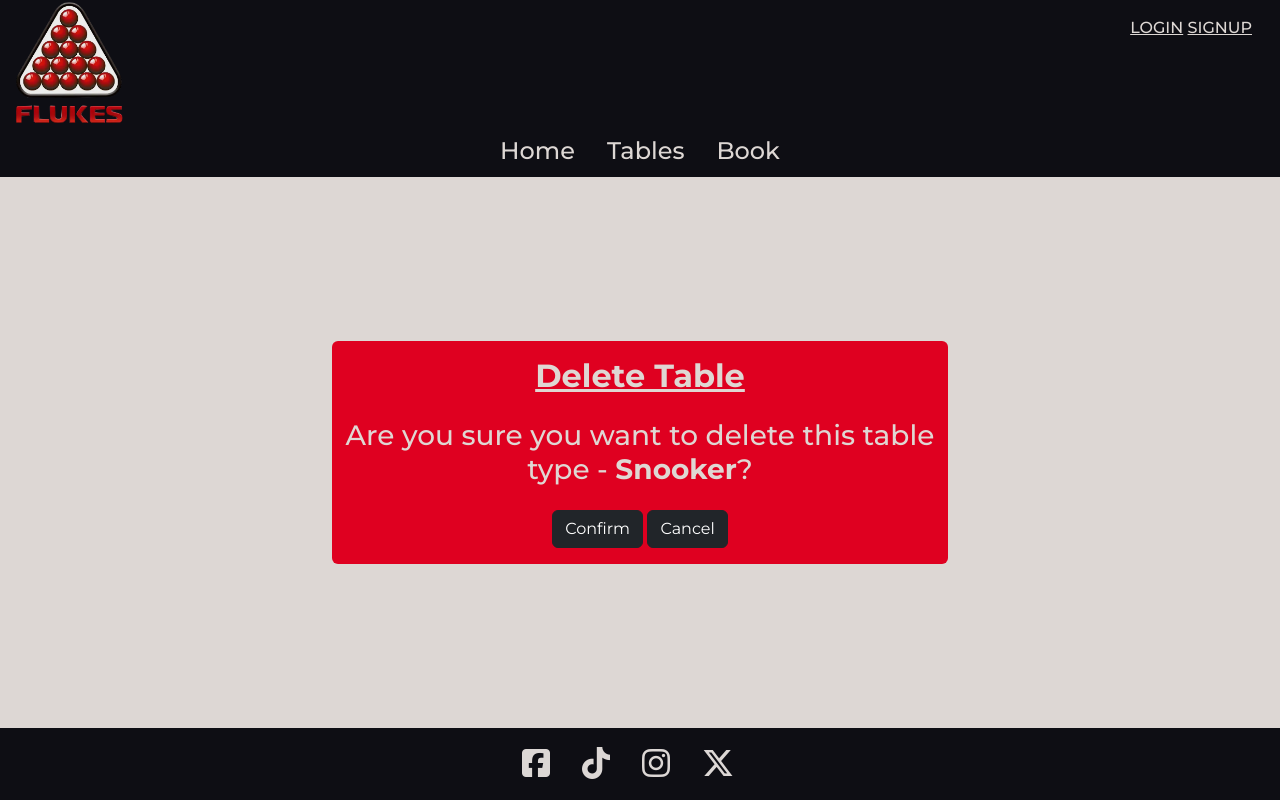
After one commit to stephenbeese/snooker-hall-booking-system-2, a Django app: page /tables/delete_table_type/1/ in a window 1280 px wide. The commit adds this page. Run offline with Django 5.2, Linux system fonts and the light colour scheme; data comes from the database, SQL or seed files in the repository; both versions use the stored data as it was after the commit; some libraries are stand-ins or nearby versions.

Commit message:
Add functionality for an admin to delete table types

```diff
--- a/snookerhall/tables/templates/tables/add_table_type.html
+++ b/snookerhall/tables/templates/tables/add_table_type.html
@@ -16,6 +16,7 @@
           <th scope="col">Table Type</th>
           <th scope="col">Description</th>
           <th scope="col">Edit</th>
+          <th scope="col">Delete</th>
         </tr>
       </thead>
       <tbody>
@@ -24,6 +25,7 @@
           <th scope="row">{{ type.name }}</th>
           <td>{{ type.description }}</td>
           <td><a href="{% url 'edit_table_type' type.pk %}" class="btn btn-dark">Edit</a></td>
+          <td><a href="{% url 'delete_table_type' type.pk %}" class="btn btn-danger">Delete</a></td>
         </tr>
         {% endfor %}
       </tbody>
--- /dev/null
+++ b/snookerhall/tables/templates/tables/delete_table_type.html
@@ -0,0 +1,28 @@
+{% extends "base.html" %}
+{% load crispy_forms_tags %}
+
+{% block title %}Delete Table Type{% endblock %}
+
+
+{% block content %}
+<div class="container-fluid primary-colour primary-text-colour d-flex flex-column justify-content-center align-items-center h-100">
+    <div class="row w-50 mx-auto secondary-colour secondary-text-colour rounded">
+        <div class="col-12">
+            <h2 class="text-center py-3 text-decoration-underline fw-bold">Delete Table</h2>
+        </div>
+        <div class="col-12">
+            <h3 class="text-center pb-3">
+                Are you sure you want to delete this table type -
+                <span class="fw-bold">{{ table_type.name }}</span>?
+            </h3>
+        </div>
+        <div class="col-12 text-center mb-3">
+            <form method="post">
+                {% csrf_token %}
+                <button class="btn btn-dark" type="submit">Confirm</button>
+                <a href="{% url 'add_table_type' %}" class="btn btn-dark">Cancel</a>
+            </form>
+        </div>
+    </div>
+</div>
+{% endblock %}
--- a/snookerhall/tables/urls.py
+++ b/snookerhall/tables/urls.py
@@ -4,6 +4,9 @@ from . import views
 urlpatterns = [
     path("add_type/", views.add_table_type_view, name="add_table_type"),
     path("edit_type/<int:pk>/", views.edit_table_type_view, name="edit_table_type"),
+    path(
+        "delete_table_type/<int:pk>/", views.delete_table_type, name="delete_table_type"
+    ),
     path("add_table/", views.add_table, name="add_table"),
     path("edit_table/<int:pk>/", views.edit_table, name="edit_table"),
     path("delete_table/<int:pk>/", views.delete_table, name="delete_table"),
--- a/snookerhall/tables/views.py
+++ b/snookerhall/tables/views.py
@@ -47,6 +47,15 @@ def edit_table_type_view(request, pk):
         "table_type": table_type,
     }
     return render(request, "tables/edit_table_type.html", context)
+
+
+def delete_table_type(request, pk):
+    table_type = get_object_or_404(TableType, pk=pk)
+    if request.method == "POST":
+        table_type.delete()
+        messages.success(request, "Table Type deleted successfully")
+        return redirect("add_table_type")
+    return render(request, "tables/delete_table_type.html", {"table_type": table_type})
 
 
 def add_table(request):
```
Also changed, not shown: snookerhall/db.sqlite3.
